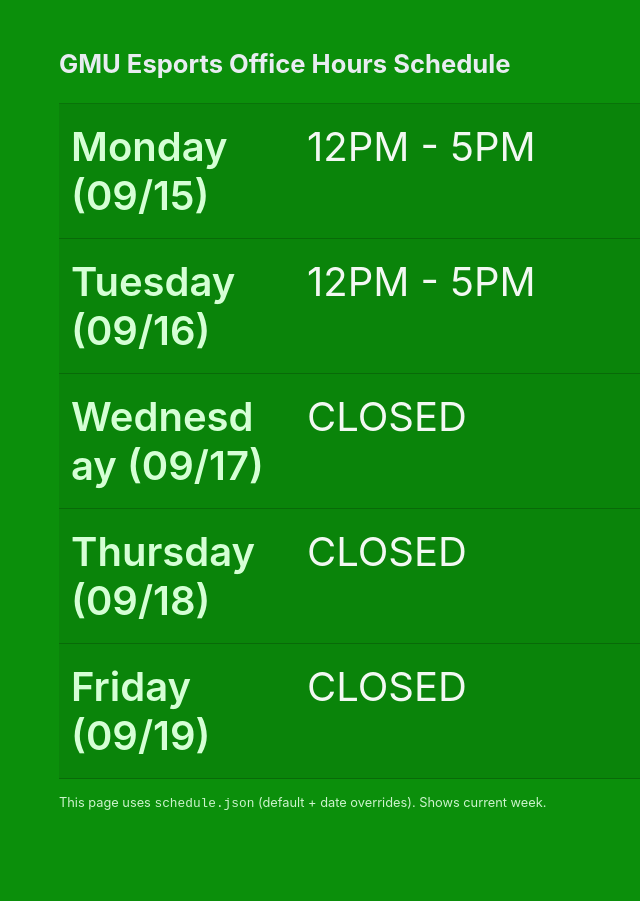
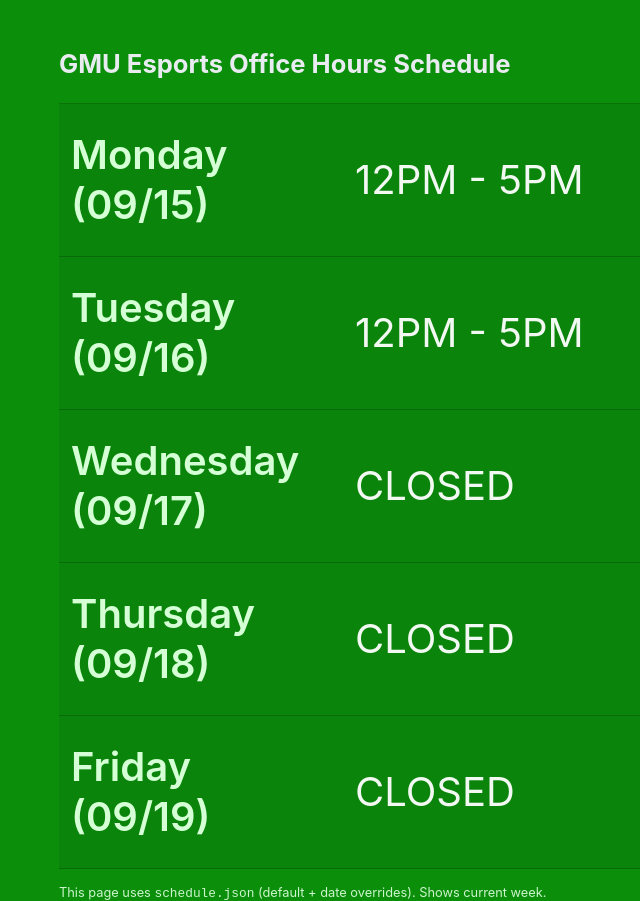
Before and after one commit to masonesports/OfficeHoursSignTV, a plain HTML site: page index.html in a window 1280 px wide. Shown: the whole page, without its empty margins (147-787 px from the left). Before the commit the page ends 848 px from the top, so only its background shows below. Drawn offline with Linux system fonts and the light colour scheme.

Commit message:
Updated padding

```diff
--- a/static/style.css
+++ b/static/style.css
@@ -19,20 +19,21 @@
 .row {
 	display: grid;
 	/* Wider label column to fit day + date on portrait displays */
-	grid-template-columns: 220px 1fr;
-	gap: 16px;
+	grid-template-columns: 260px 1fr;
+	gap: 24px;
 	/* Row text scales slightly larger than base for readability */
 	font-size: clamp(16px, 2.6vh, 28px);
-	padding: 12px 0;
+	padding: 20px 0; /* more vertical space */
 	border-bottom: 1px solid rgba(0,0,0,0.2);
 	background: rgba(0,0,0,0.08);
+	align-items: center; /* vertical alignment */
 }
-.day { font-weight: 600; color: #d5ffd5; word-break: break-word; }
-.time { color: #ffffff; opacity: 0.95; word-break: break-word; }
+.day { font-weight: 600; color: #d5ffd5; word-break: break-word; line-height: 1.25; }
+.time { color: #ffffff; opacity: 0.95; word-break: break-word; line-height: 1.25; }
 .hint { color: #e2ffe2; font-size: clamp(11px, 1.6vh, 14px); margin-top: 16px; opacity: 0.9; }
 
 /* Optimize for tall portrait 1080x1920 displays */
 @media (orientation: portrait) and (min-height: 1200px) {
 	.container { max-width: 1000px; }
-	.row { grid-template-columns: 260px 1fr; }
+	.row { grid-template-columns: 300px 1fr; padding: 24px 0; }
 }
```
